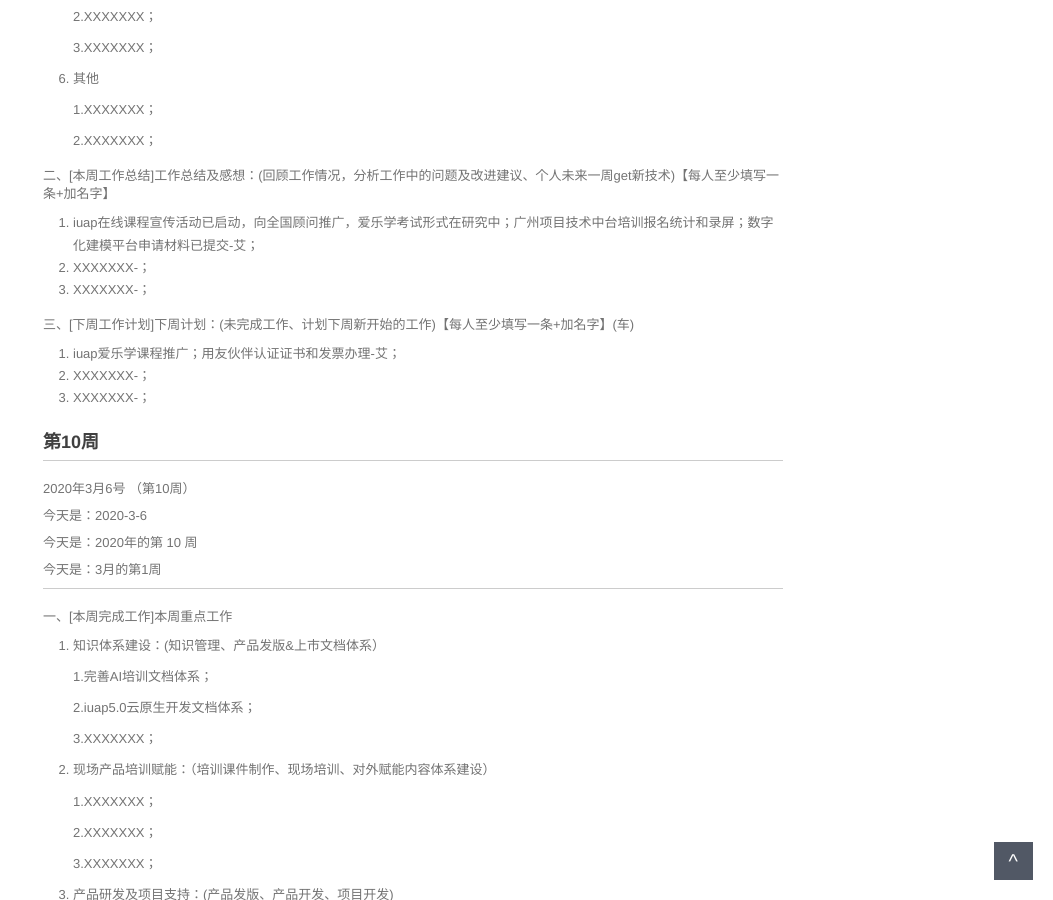
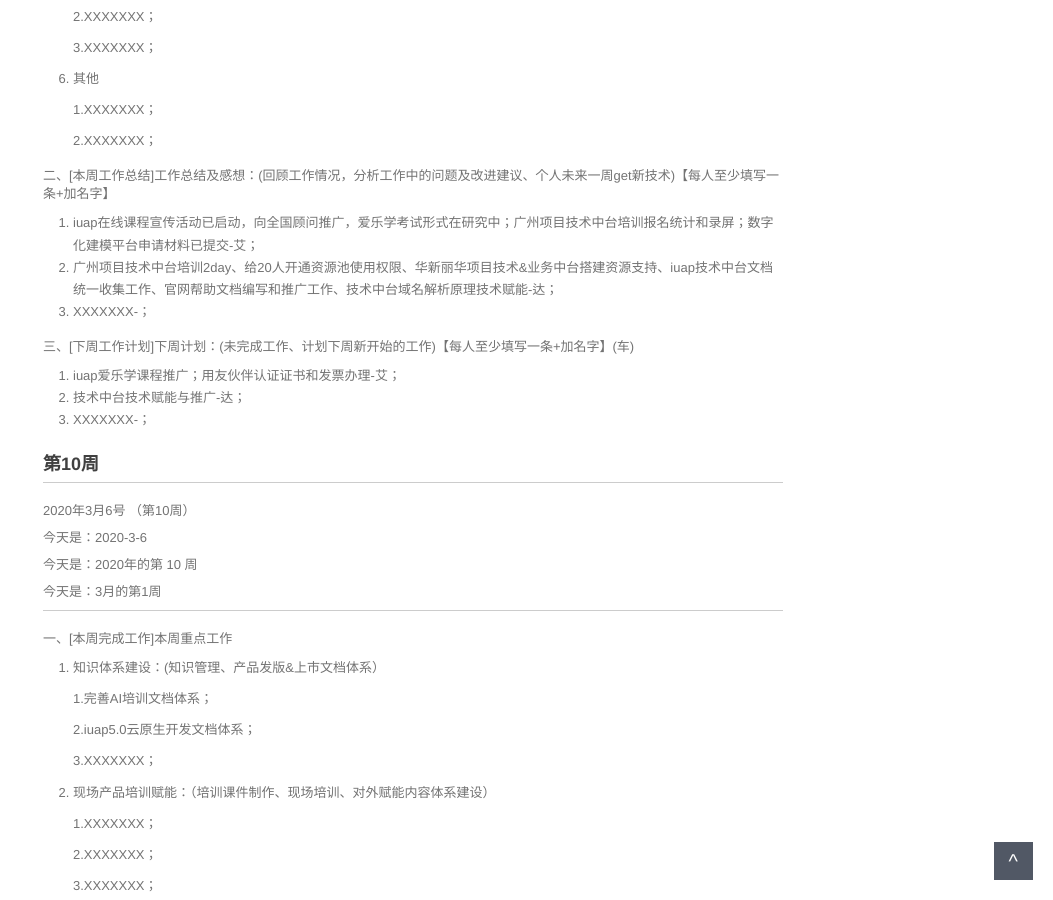
Before and after one commit to walllFlower/blog, a Jekyll site: the page built from 2020-02-28-day_report.md, in a window 1280 px wide and 900 px high, scrolled down 1152 px. Shown: the whole window, without its empty margins (227-1280 px from the left). Built offline with Jekyll 4.4.1, drawn with Linux system fonts in a browser that asks for light colours; comment, search, counter and statistics services are not loaded.

Commit message:
李寅达

```diff
--- a/2020-02-28-day_report.md
+++ b/2020-02-28-day_report.md
@@ -78,13 +78,13 @@ categories: 技术运营工作周报
 二、[本周工作总结]工作总结及感想：(回顾工作情况，分析工作中的问题及改进建议、个人未来一周get新技术)【每人至少填写一条+加名字】
 
 1. iuap在线课程宣传活动已启动，向全国顾问推广，爱乐学考试形式在研究中；广州项目技术中台培训报名统计和录屏；数字化建模平台申请材料已提交-艾；
-2. XXXXXXX-；
+2. 广州项目技术中台培训2day、给20人开通资源池使用权限、华新丽华项目技术&业务中台搭建资源支持、iuap技术中台文档统一收集工作、官网帮助文档编写和推广工作、技术中台域名解析原理技术赋能-达；
 3. XXXXXXX-；
 
 三、[下周工作计划]下周计划：(未完成工作、计划下周新开始的工作)【每人至少填写一条+加名字】(车)
 
 1. iuap爱乐学课程推广；用友伙伴认证证书和发票办理-艾；
-2. XXXXXXX-；
+2. 技术中台技术赋能与推广-达；
 3. XXXXXXX-；
 
 
```
